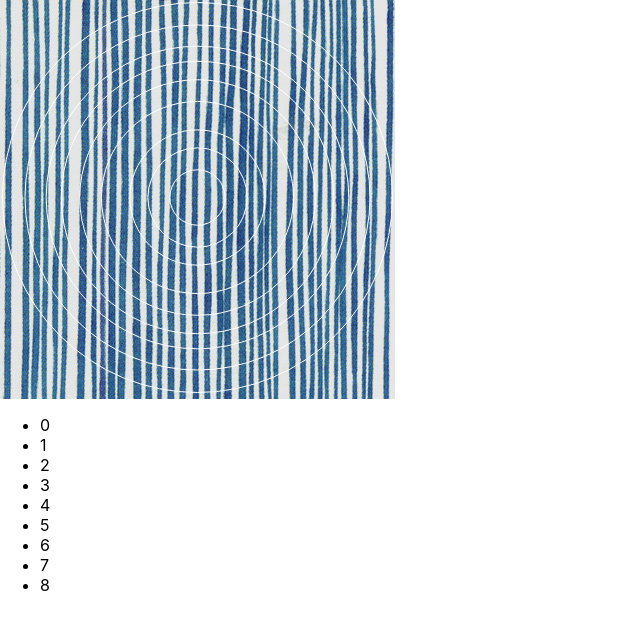
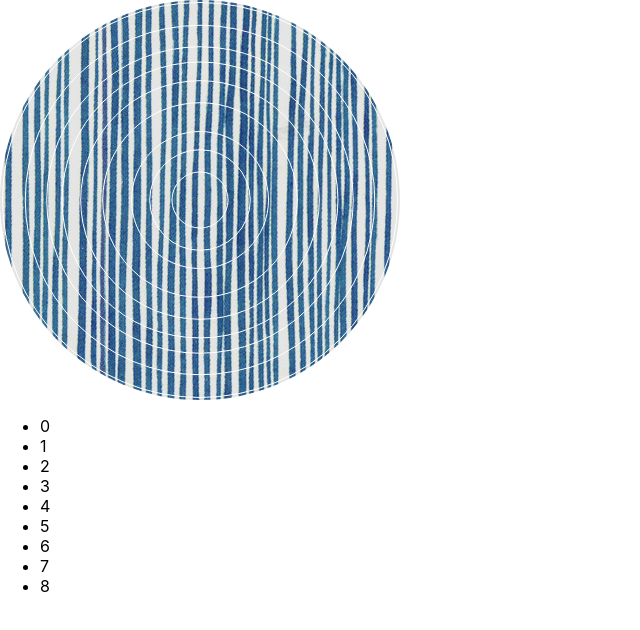
Before and after one commit to marie-ototoi/otoplayer, a React (Create React App) app: page / in a window 1280 px wide. Shown: the top 630 px of the page, without its empty margins (0-640 px from the left). Built offline with nearby package versions, Linux system fonts and the light colour scheme.

Commit message:
feat: add svg mask for the cover

```diff
--- /dev/null
+++ b/src/components/Cover.tsx
@@ -0,0 +1,26 @@
+import React, { FC } from "react";
+
+interface Props {
+  cover: string;
+  side: number;
+}
+const Cover: FC<Props> = ({ cover, side }) => {
+  return (
+    <>
+      <mask id="mask">
+        <rect x="0" y="0" width={side} height={side} fill="black" />
+        <circle r={side / 2} cx={side / 2} cy={side / 2} fill="white" />
+      </mask>
+      <image
+        href={cover}
+        x="0"
+        y="0"
+        height={side}
+        width={side}
+        mask="url(#mask)"
+      />
+    </>
+  );
+};
+
+export default Cover;
--- a/src/components/Player.module.css
+++ b/src/components/Player.module.css
@@ -2,6 +2,3 @@
   display: flex;
   flex-direction: column;
 }
-.PlayerSvg {
-  display: inline-block;
-}
--- a/src/components/Player.tsx
+++ b/src/components/Player.tsx
@@ -1,5 +1,6 @@
 import React, { FC, useEffect, useState } from "react";
 import styles from "./Player.module.css";
+import Cover from "./Cover";
 import TrackSvg from "./TrackSvg";
 import { initTracks } from "../utils/tracks";
 import usePlayer from "../hooks/usePlayer";
@@ -8,9 +9,15 @@ interface Props {
   side?: number;
   tracks: TrackDataInput[];
   background?: string;
+  cover?: string;
 }
 
-const Player: FC<Props> = ({ background = "#0000ff", side = 400, tracks }) => {
+const Player: FC<Props> = ({
+  background = "#ffffff",
+  cover,
+  side = 400,
+  tracks,
+}) => {
   const [tracksData, setTracksData] = useState<TrackData[]>(initTracks(tracks));
   const [currentTrack, isPlaying, playTrack, nextTrack, previousTrack] =
     usePlayer(0, tracks.length);
@@ -20,8 +27,7 @@ const Player: FC<Props> = ({ background = "#0000ff", side = 400, tracks }) => {
   }, [tracks]);
 
   return (
-    <div className={styles.Player} style={{ width: side + "px" }}>
-      <div className={styles.PlayerSvg} style={{ background }}>
+    <div className={styles.Player} style={{ width: side + "px", background }}>
       <svg
         data-testid="player"
         xmlns="http://www.w3.org/2000/svg"
@@ -29,6 +35,7 @@ const Player: FC<Props> = ({ background = "#0000ff", side = 400, tracks }) => {
         height={side}
         role="img"
       >
+        {cover && <Cover side={side} cover={cover} />}
         {tracksData.map((track, index) => (
           <TrackSvg
             key={`svg-track-${index}`}
@@ -41,7 +48,6 @@ const Player: FC<Props> = ({ background = "#0000ff", side = 400, tracks }) => {
           />
         ))}
       </svg>
-      </div>
       <ul>
         {tracksData.map((track, index) => (
           <li key={`list-track-${index}`}>{index}</li>
--- a/src/index.tsx
+++ b/src/index.tsx
@@ -53,11 +53,7 @@ const tracks = [
 
 ReactDOM.render(
   <React.StrictMode>
-    <Player
-      tracks={tracks}
-      background="url('/a_71/cover/cover_71.jpg')"
-      side={395}
-    />
+    <Player tracks={tracks} cover="/a_71/cover/cover_71.jpg" side={400} />
   </React.StrictMode>,
   document.getElementById("root")
 );
```
Lines whose indentation alone changed are shown as unchanged.
